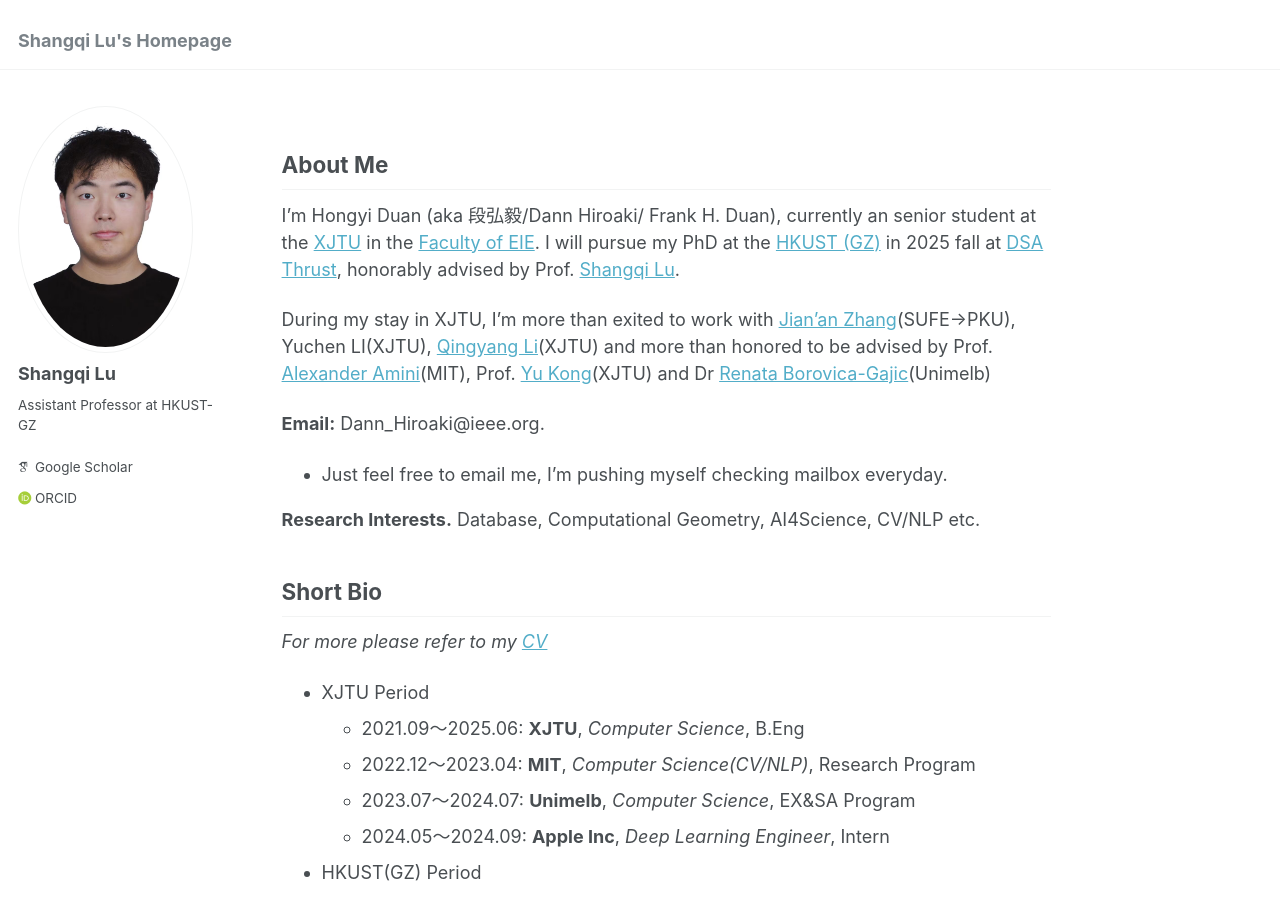
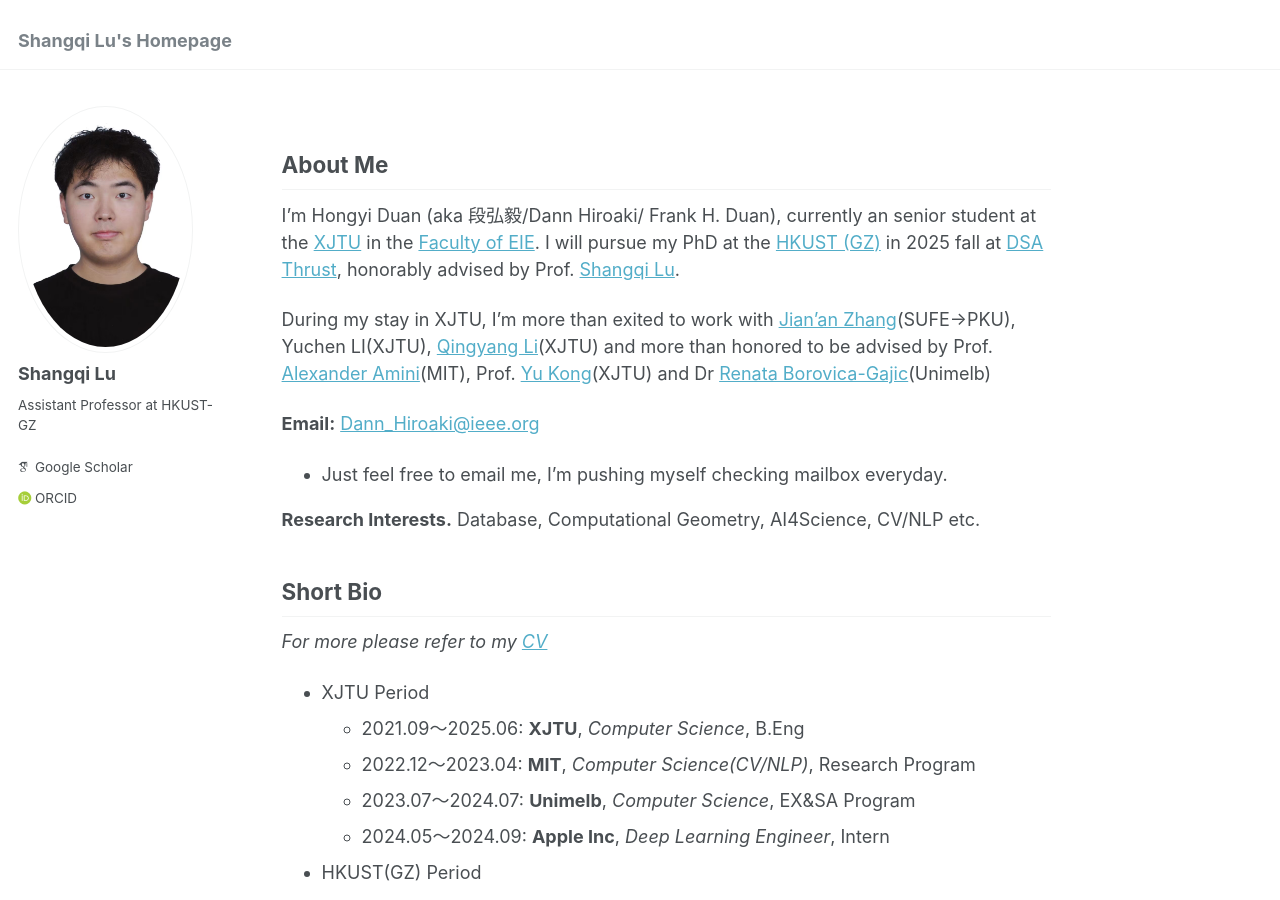
Before and after one commit to nanfangxiansheng/diangun.github.io, a Jekyll site: the page built from _pages/about.md, in a window 1280 px wide and 900 px high. Built offline with Jekyll 4.4.1, drawn with Linux system fonts in a browser that asks for light colours; some web fonts are replaced; part of the change alters nothing that is shown.

Commit message:
2024.9.7

```diff
--- a/_pages/about.md
+++ b/_pages/about.md
@@ -17,7 +17,7 @@ I'm Hongyi Duan  (aka 段弘毅/Dann Hiroaki/ Frank H. Duan), currently an senio
 
 During my stay in XJTU, I'm more than exited to work with [Jian'an Zhang](https://scholar.google.com/citations?user=_GX9j1YAAAAJ&hl=zh-CN)(SUFE→PKU), Yuchen LI(XJTU), [Qingyang Li](https://cn.linkedin.com/in/kon-li/zh-cn)(XJTU) and more than honored to be advised by Prof. [Alexander Amini](https://www.mit.edu/~amini/)(MIT), Prof. [Yu Kong](https://gr.xjtu.edu.cn/en/web/yukong)(XJTU) and Dr [Renata Borovica-Gajic](https://findanexpert.unimelb.edu.au/profile/794609-renata-borovica-gajic)(Unimelb)
 
-**Email:** Dann_Hiroaki@ieee.org.
+**Email:** [Dann_Hiroaki@ieee.org](mailto:Dann_Hiroaki@ieee.org)
 
 - Just feel free to email me, I'm pushing myself checking mailbox everyday.
 
```
